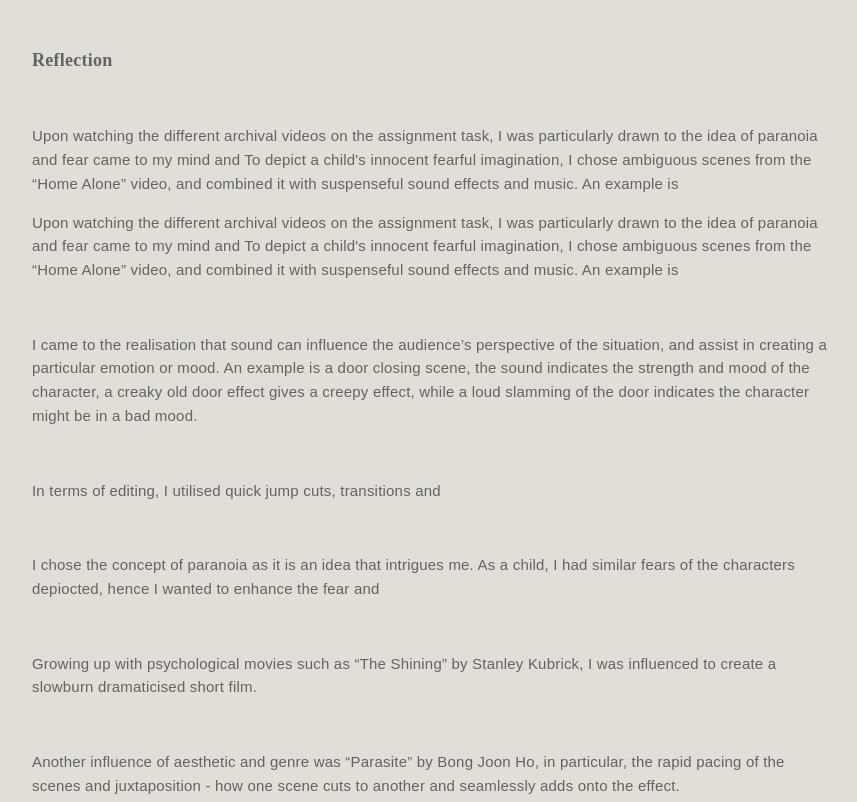
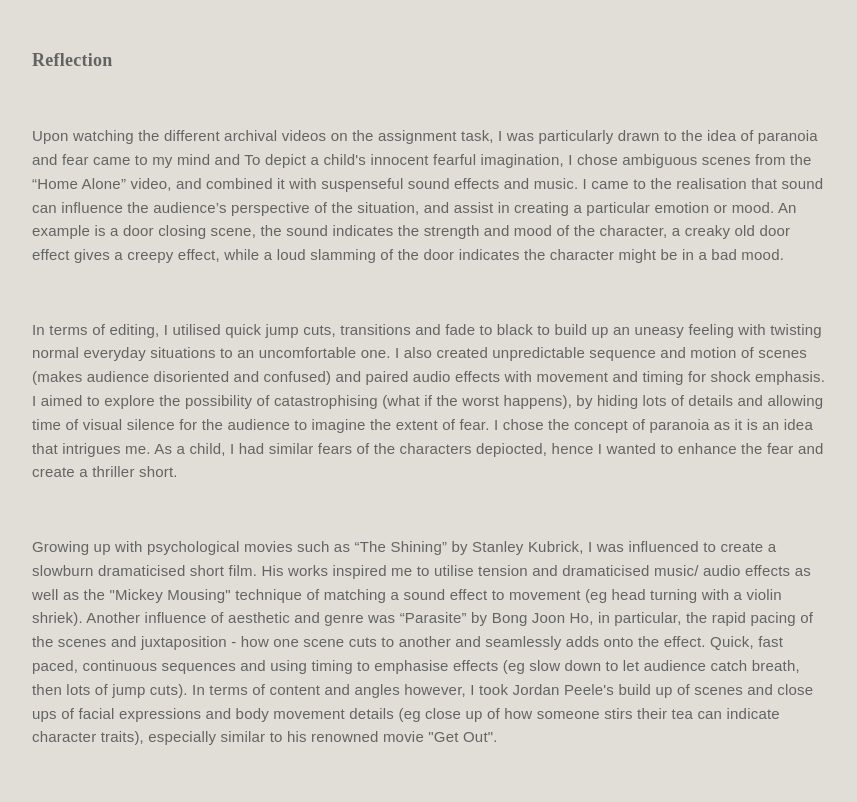
Before and after one commit to jacelinenangoy/portfolio, a plain HTML site: page project1.html in a window 1280 px wide. Shown: the part 760-1562 px from the top of the page, without its empty margins (208-1065 px from the left). Drawn offline with Linux system fonts and the light colour scheme; a web font is replaced by a local one.

Commit message:
Update project1.html

```diff
--- a/project1.html
+++ b/project1.html
@@ -62,35 +62,21 @@
 <h3>Reflection </h3>
 <br>
 
-
-<p>
-
-Upon watching the different archival videos on the assignment task, I was particularly drawn to the idea of paranoia and fear came to my mind and
-To depict a child's innocent fearful imagination, I chose ambiguous scenes from the “Home Alone” video, and combined it with suspenseful sound effects and music. An example is
-<br>
 <p>
 Upon watching the different archival videos on the assignment task, I was particularly drawn to the idea of paranoia and fear came to my mind and
-To depict a child's innocent fearful imagination, I chose ambiguous scenes from the “Home Alone” video, and combined it with suspenseful sound effects and music. An example is
-</p>
-<br>
-<p>
+To depict a child's innocent fearful imagination, I chose ambiguous scenes from the “Home Alone” video, and combined it with suspenseful sound effects and music.
 I came to the realisation that sound can influence the audience’s perspective of the situation, and assist in creating a particular emotion or mood. An example is a door closing scene, the sound indicates the strength and mood of the character, a creaky old door effect gives a creepy effect, while a loud slamming of the door indicates the character might be in a bad mood.
 </p>
 <br>
 <p>
-In terms of editing, I utilised quick jump cuts, transitions and
+In terms of editing, I utilised quick jump cuts, transitions and fade to black to build up an uneasy feeling with twisting normal everyday situations to an uncomfortable one. I also created unpredictable sequence and motion of scenes (makes audience disoriented and confused) and paired audio effects with movement and timing for shock emphasis.
+I aimed to explore the possibility of catastrophising (what if the worst happens), by hiding lots of details and allowing time of visual silence for the audience to imagine the extent of fear.
+I chose the concept of paranoia as it is an idea that intrigues me. As a child, I had similar fears of the characters depiocted, hence I wanted to enhance the fear and create a thriller short.
 </p>
 <br>
 <p>
-I chose the concept of paranoia as it is an idea that intrigues me. As a child, I had similar fears of the characters depiocted, hence I wanted to enhance the fear and
-</p>
-<br>
-<p>
-Growing up with psychological movies such as “The Shining” by Stanley Kubrick, I was influenced to create a slowburn dramaticised short film.
-</p>
-<br>
-<p>
-Another influence of aesthetic and genre was “Parasite” by Bong Joon Ho, in particular, the rapid pacing of the scenes and juxtaposition - how one scene cuts to another and seamlessly adds onto the effect.
+Growing up with psychological movies such as “The Shining” by Stanley Kubrick, I was influenced to create a slowburn dramaticised short film. His works inspired me to utilise tension and dramaticised music/ audio effects as well as the "Mickey Mousing" technique of matching a sound effect to movement (eg head turning with a violin shriek).
+Another influence of aesthetic and genre was “Parasite” by Bong Joon Ho, in particular, the rapid pacing of the scenes and juxtaposition - how one scene cuts to another and seamlessly adds onto the effect. Quick, fast paced, continuous sequences and using timing to emphasise effects (eg slow down to let audience catch breath, then lots of jump cuts). In terms of content and angles however, I took Jordan Peele's build up of scenes and close ups of facial expressions and body movement details (eg close up of how someone stirs their tea can indicate character traits), especially similar to his renowned movie "Get Out".
 </p>
 </div>
 
```
